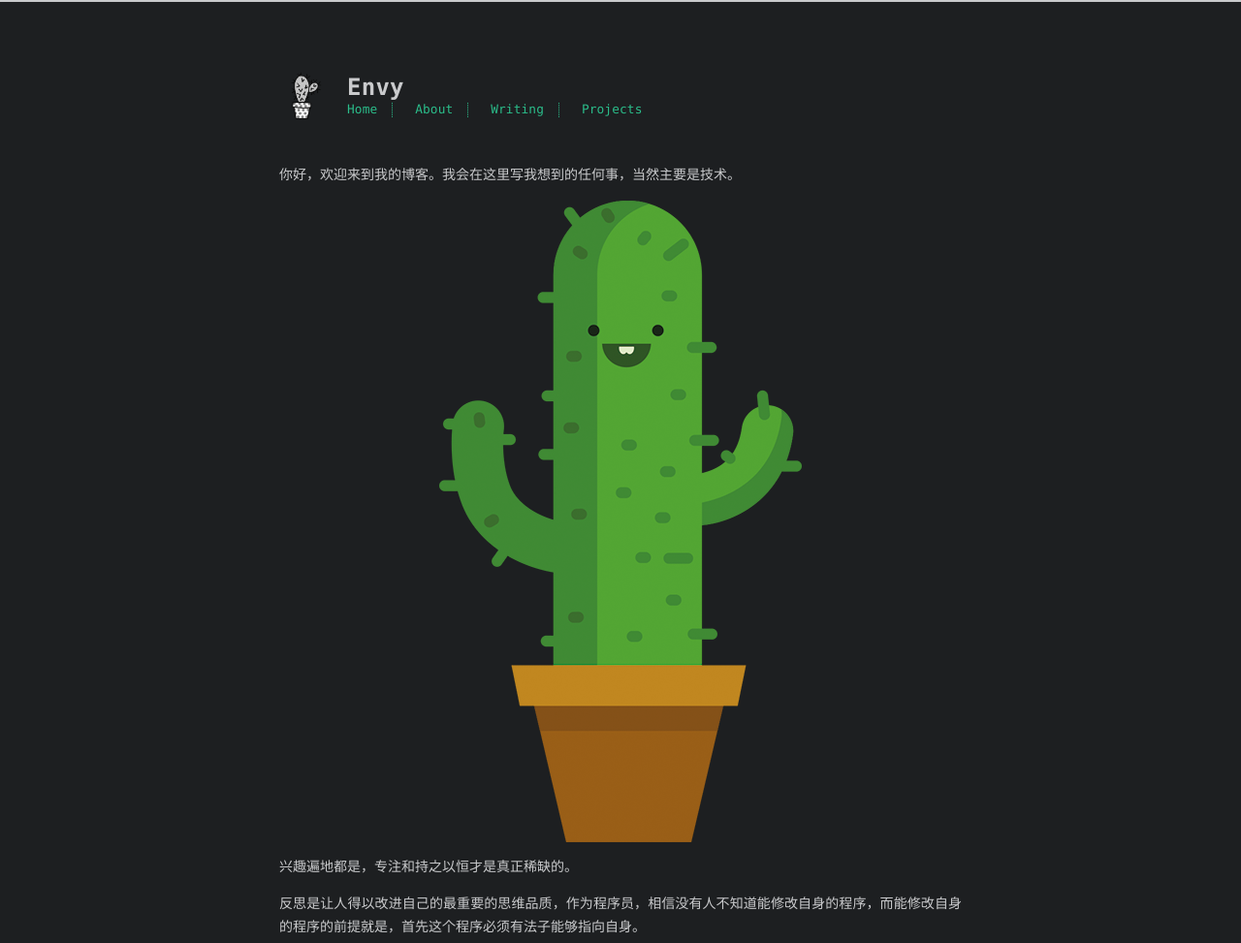
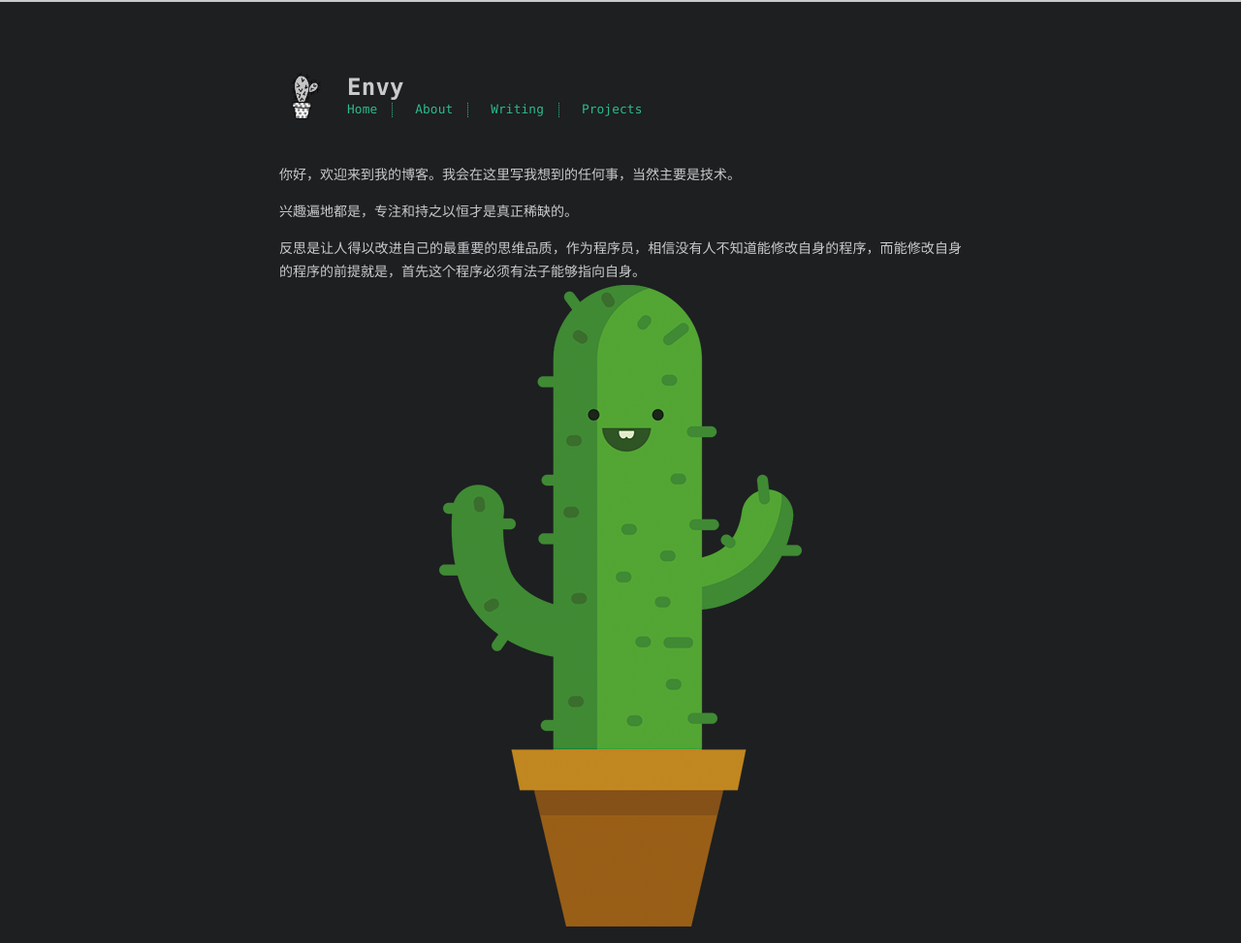
Before and after one commit to envyandgreed/envyandgreed.github.io, a plain HTML site: page about/index.html in a window 1280 px wide. Shown: the top 973 px of the page at 97% size. Drawn offline with Linux system fonts and the light colour scheme; a web font is replaced by a local one.

Commit message:
Site updated: 2019-03-25 09:31:02

```diff
--- a/about/index.html
+++ b/about/index.html
@@ -6,18 +6,18 @@
     <meta http-equiv="X-UA-Compatible" content="IE=edge">
     <meta name="HandheldFriendly" content="True">
     <meta name="viewport" content="width=device-width, initial-scale=1, maximum-scale=1">
-    <meta name="description" content="你好，欢迎来到我的博客。我会在这里写我想到的任何事，当然主要是技术。  兴趣遍地都是，专注和持之以恒才是真正稀缺的。 反思是让人得以改进自己的最重要的思维品质，作为程序员，相信没有人不知道能修改自身的程序，而能修改自身的程序的前提就是，首先这个程序必须有法子能够指向自身。">
+    <meta name="description" content="你好，欢迎来到我的博客。我会在这里写我想到的任何事，当然主要是技术。 兴趣遍地都是，专注和持之以恒才是真正稀缺的。 反思是让人得以改进自己的最重要的思维品质，作为程序员，相信没有人不知道能修改自身的程序，而能修改自身的程序的前提就是，首先这个程序必须有法子能够指向自身。">
 <meta property="og:type" content="website">
 <meta property="og:title" content="about">
 <meta property="og:url" content="http://sihan.world/about/index.html">
 <meta property="og:site_name" content="Envy">
-<meta property="og:description" content="你好，欢迎来到我的博客。我会在这里写我想到的任何事，当然主要是技术。  兴趣遍地都是，专注和持之以恒才是真正稀缺的。 反思是让人得以改进自己的最重要的思维品质，作为程序员，相信没有人不知道能修改自身的程序，而能修改自身的程序的前提就是，首先这个程序必须有法子能够指向自身。">
+<meta property="og:description" content="你好，欢迎来到我的博客。我会在这里写我想到的任何事，当然主要是技术。 兴趣遍地都是，专注和持之以恒才是真正稀缺的。 反思是让人得以改进自己的最重要的思维品质，作为程序员，相信没有人不知道能修改自身的程序，而能修改自身的程序的前提就是，首先这个程序必须有法子能够指向自身。">
 <meta property="og:locale" content="en-US">
 <meta property="og:image" content="http://sihan.world/img/cactus.png">
-<meta property="og:updated_time" content="2018-01-09T02:32:01.000Z">
+<meta property="og:updated_time" content="2019-03-25T01:30:54.398Z">
 <meta name="twitter:card" content="summary">
 <meta name="twitter:title" content="about">
-<meta name="twitter:description" content="你好，欢迎来到我的博客。我会在这里写我想到的任何事，当然主要是技术。  兴趣遍地都是，专注和持之以恒才是真正稀缺的。 反思是让人得以改进自己的最重要的思维品质，作为程序员，相信没有人不知道能修改自身的程序，而能修改自身的程序的前提就是，首先这个程序必须有法子能够指向自身。">
+<meta name="twitter:description" content="你好，欢迎来到我的博客。我会在这里写我想到的任何事，当然主要是技术。 兴趣遍地都是，专注和持之以恒才是真正稀缺的。 反思是让人得以改进自己的最重要的思维品质，作为程序员，相信没有人不知道能修改自身的程序，而能修改自身的程序的前提就是，首先这个程序必须有法子能够指向自身。">
 <meta name="twitter:image" content="http://sihan.world/img/cactus.png">
 
 
@@ -90,9 +90,8 @@
 
   <div class="content" itemprop="articleBody">
     <p>你好，欢迎来到我的博客。我会在这里写我想到的任何事，当然主要是技术。</p>
-<p><img src="/img/cactus.png" alt="logo"></p>
 <p>兴趣遍地都是，专注和持之以恒才是真正稀缺的。</p>
-<p>反思是让人得以改进自己的最重要的思维品质，作为程序员，相信没有人不知道能修改自身的程序，而能修改自身的程序的前提就是，首先这个程序必须有法子能够指向自身。</p>
+<p>反思是让人得以改进自己的最重要的思维品质，作为程序员，相信没有人不知道能修改自身的程序，而能修改自身的程序的前提就是，首先这个程序必须有法子能够指向自身。<br><img src="/img/cactus.png" alt="logo"></p>
 
   </div>
 </article>
```
